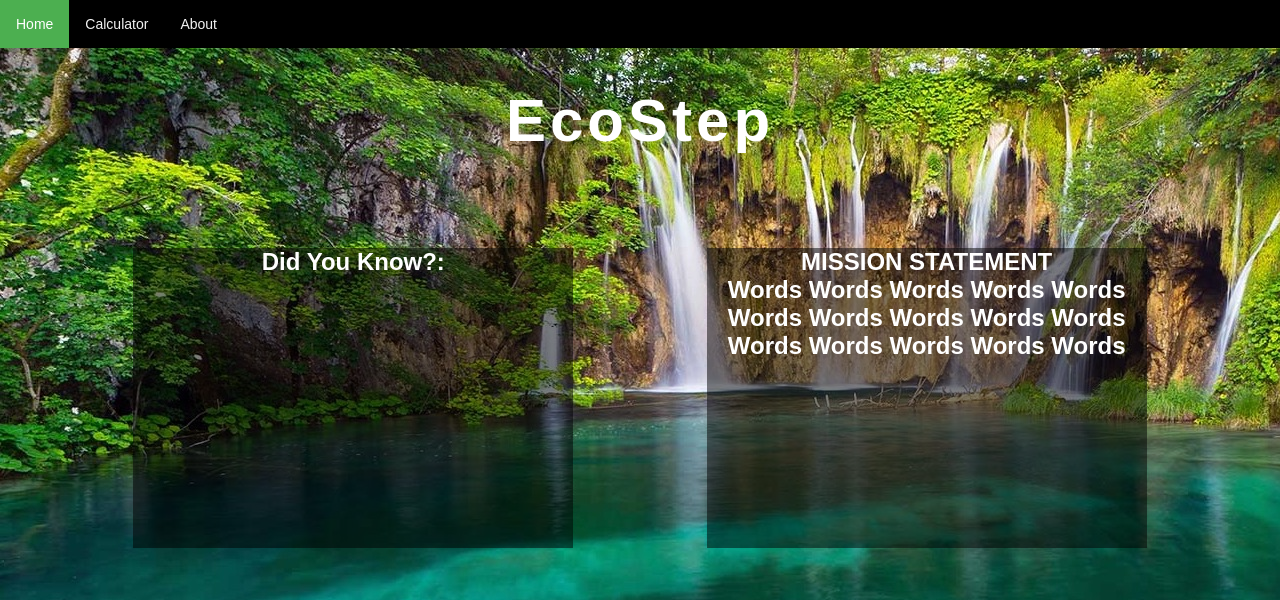
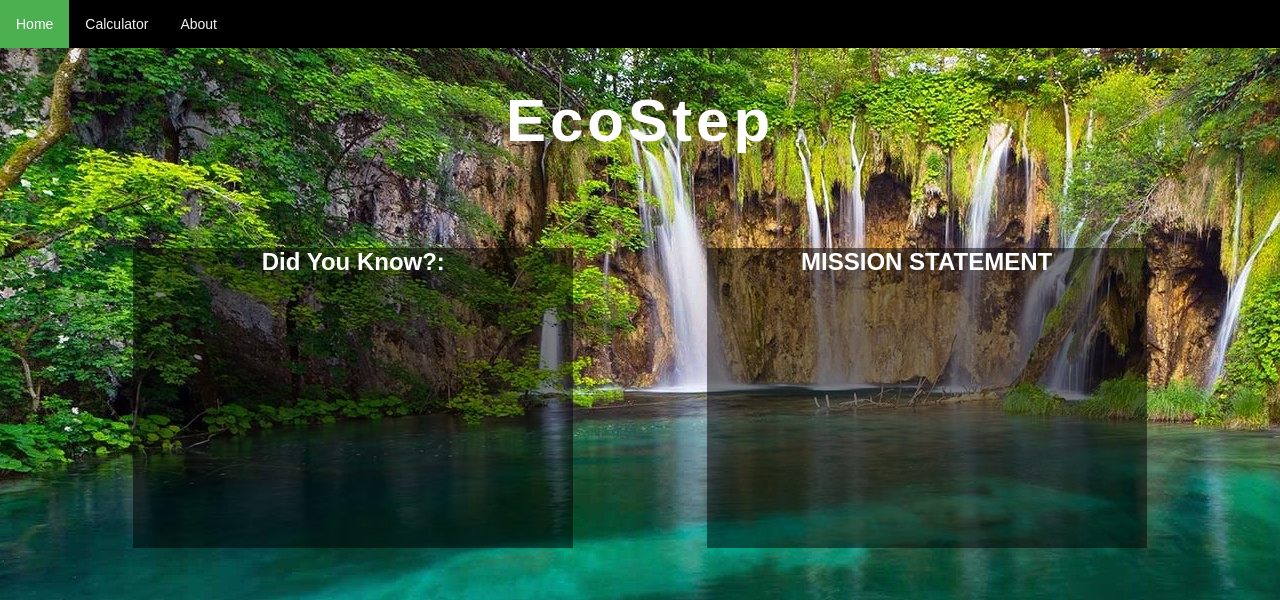
Before and after one commit to fadybesada/EcoStep, a Python web app: template templates/mainpage.html in a window 1280 px wide. Shown: the top 600 px of the page. Run offline with Jinja, Linux system fonts and the light colour scheme; the template is opened without the code that fills it, so the values that code supplies are empty.

Commit message:
Deleted placeholder text

```diff
--- a/templates/mainpage.html
+++ b/templates/mainpage.html
@@ -32,7 +32,7 @@
 
         <div id ="second" class="text-block">
           <h1> MISSION STATEMENT </h1>
-          <h2>Words Words Words Words Words Words Words Words Words Words Words Words Words Words Words</h2>
+          <h2></h2>
         </div>
     </section>
 
```
